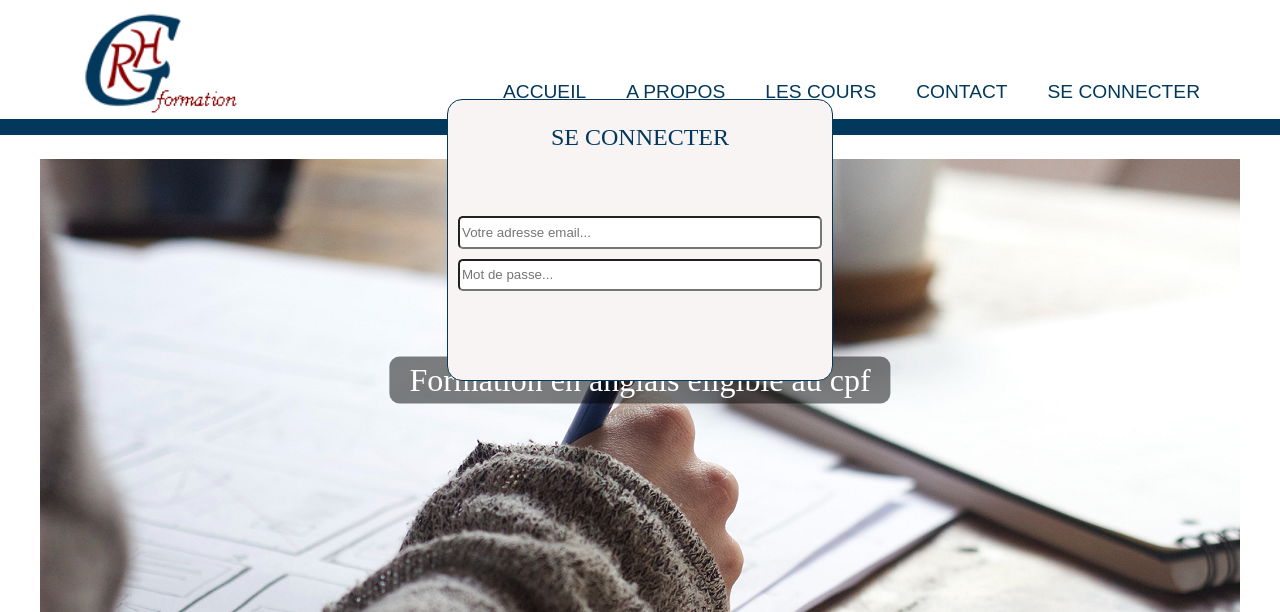
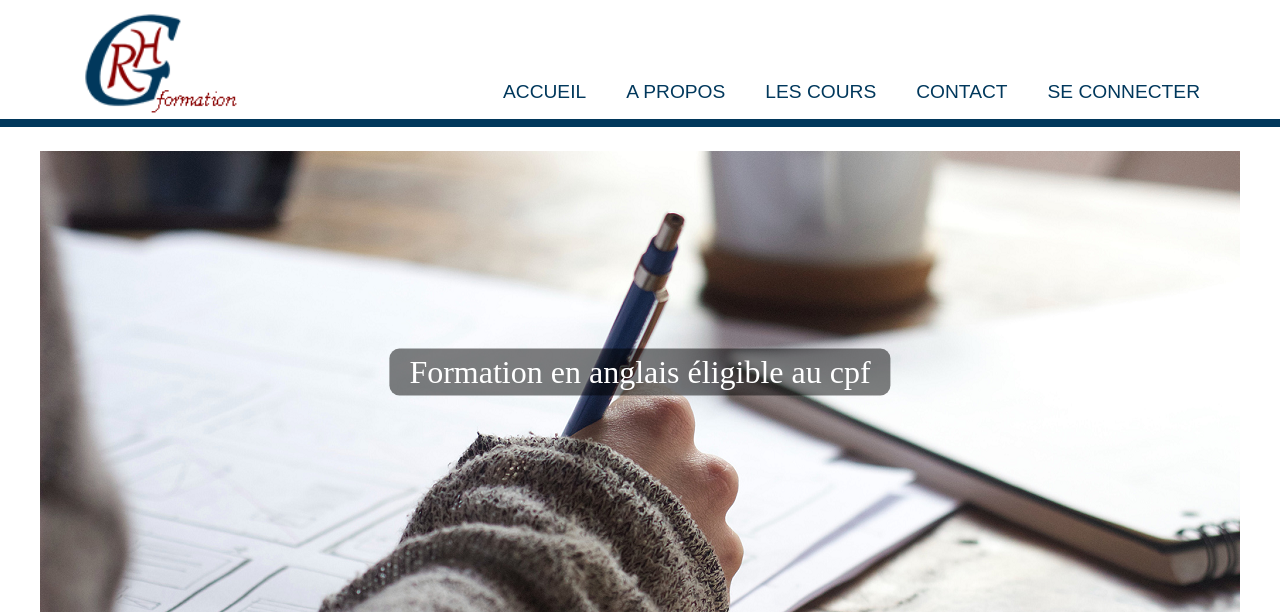
Before and after one commit to nicolaslechenic/grh56, a PHP site: page / in a window 1280 px wide. Shown: the top 612 px of the page. Run offline with PHP 8.4, Linux system fonts and the light colour scheme; data that the repository does not hold is empty; some web fonts are replaced.

Commit message:
modal css animation + open/close jquery

```diff
--- /dev/null
+++ b/app/public/css/animation.css
@@ -0,0 +1,24 @@
+.modal_animate {
+    animation: animateopacity 1.1s;
+    -webkit-animation: animateopacity 1.1s;
+}
+
+@-webkit-keyframes animateopacitym {
+    0% {
+        opacity: 0;
+    }
+
+    100% {
+        opacity: 1;
+    }
+}
+
+@keyframes animateopacity {
+    0% {
+        opacity: 0;
+    }
+
+    100% {
+        opacity: 1;
+    }
+}
--- a/app/public/css/style.css
+++ b/app/public/css/style.css
@@ -1,4 +1,6 @@
 @import url('https://fonts.googleapis.com/css?family=Chonburi&display=swap');
+
+@import url('https://fonts.googleapis.com/css?family=Open+Sans&display=swap');
 
 /* GENERAL STYLING*/
 html,
@@ -81,7 +83,7 @@ body {
 }
 
 #top_separator {
-    height: 1em;
+    height: 0.5em;
     width: 100vw;
     background-color: #01385C;
 }
@@ -118,36 +120,80 @@ body {
     transition: all .5s ease-in-out;
 }
 
-        /*MODAL BOX*/
+/*MODAL BOX*/
 #modal_box {
-    background-color: rgb(248, 244, 244);
-    border: 1px solid #01385C;
+    background-color: rgb(255, 255, 255);
+    border: 0.5px solid #01385C;
     border-radius: 15px;
-    height: 35%;
+    display: none;
+    height: auto;
     left: 50%;
+    width: 500px;
     position: absolute;
-    top: 30%;
+    top: 35%;
     transform: translate(-50%, -50%);
-    width: 30%;
     z-index: 1;
     text-align: center;
+}
 
+.fa {
+    right: 10px;
+    top: 10px;
+    position: absolute;
+    margin-bottom: 20px;
+    color: #01385C;
 }
-#login_title{
-    font-size: 1.5em;
-    margin-top:1em;
-    margin-bottom: 2.5em;
-    color:#01385C;
 
+.fa:hover {
+    color: #8A0202;
 }
-#log_in{
+
+#login_title {
+    font: bold 1.5em 'Open Sans', sans-serif;
+    margin-top: 1em;
+    margin-bottom: 0.5em;
+    color: rgb(70, 136, 180);
+}
+
+#log_in {
     display: flex;
     flex-direction: column;
 }
-.log_in_field{
-    margin: 5px 10px;
-    height:2em;
-    border-radius: 5px
+
+.log_in_field {
+    margin: 20px 10px;
+    height: 2.5em;
+    border-radius: 5px;
+}
+
+#connect_button {
+    background-color: rgb(70, 136, 180);
+    border-radius: 10px;
+    color: white;
+    font: 1.5em 'Open Sans';
+    height: 2em;
+    margin: 20px 10px;
+}
+
+.modal_links {
+    color: rgb(70, 136, 180);
+    font-family: 'Open sans', sans-serif;
+    margin-left: 10px;
+    text-align: left;
+}
+
+#create_account {
+    text-align: center;
+    margin-bottom: 10px;
+}
+
+#log_in p {
+    border-top: 2px solid #01385C;
+    color: #01385C;
+    font: 1.5em 'Open sans', sans-serif;
+    margin-bottom: 5px;
+    margin-top: -5px;
+    padding-top: 15px;
 }
 
 /*MAIN SECTION*/
--- /dev/null
+++ b/app/public/js/modalBox.js
@@ -0,0 +1,8 @@
+$(document).ready(function () {
+    $("#connect").click(function () {
+        $("#modal_box").show();
+    });
+    $(".fa").click(function () {
+        $("#modal_box").hide();
+    });
+});
--- a/app/views/layouts/footer.php
+++ b/app/views/layouts/footer.php
@@ -34,9 +34,10 @@
             </div>
         </footer>
         <!-- LINKS TO SCRIPTS -->
+        <script src="https://ajax.googleapis.com/ajax/libs/jquery/3.4.1/jquery.min.js"></script>
         <script src="app/public/js/active.js"></script>
         <script src="app/public/js/hamburgerBtn.js"></script>
-        <script src="https://ajax.googleapis.com/ajax/libs/jquery/3.4.1/jquery.min.js"></script>
+        <script src="app/public/js/modalBox.js"></script>
 
     </body>
 
--- a/app/views/layouts/head.php
+++ b/app/views/layouts/head.php
@@ -7,7 +7,10 @@
         <link rel="stylesheet" href="app/public/css/style.css">
         <link rel="stylesheet" href="app/public/css/media_queries.css">
         <link rel="stylesheet" href="app/public/css/js_classes.css">
+        <link rel="stylesheet" href="app/public/css/animation.css">
         <link href="https://fonts.googleapis.com/css?family=Charm&display=swap" rel="stylesheet">
+        <link rel="stylesheet" href="https://cdnjs.cloudflare.com/ajax/libs/font-awesome/4.7.0/css/font-awesome.min.css">
+
         <title>GRH56 formation</title>
     </head>
     <body>
--- a/app/views/layouts/header.php
+++ b/app/views/layouts/header.php
@@ -15,17 +15,22 @@
                 <li><a href="index.php?action=about" class="main_menu_link" id="about">A PROPOS</a></li>
                 <li><a href="index.php?action=courses" class="main_menu_link" id="courses">LES COURS</a></li>
                 <li><a href="index.php?action=contact" class="main_menu_link" id="contact">CONTACT</a></li>
-                <li><a href="#">SE CONNECTER</a></li>
+                <li><a  id="connect">SE CONNECTER</a></li>
             </ul>
         </nav>
     </div>
     </div>
     <div class id="top_separator"></div>
-    <div id="modal_box">
+    <div id="modal_box" class="modal_animate">
+        <i class="fa fa-remove" style="font-size:24px"></i>
         <div id="login_title">SE CONNECTER</div>
         <form id="log_in" action="studet.php" method="post">
             <input type="email" class="log_in_field" id="log_in_email" placeholder="Votre adresse email...">
             <input type="password" class="log_in_field" id="log_in_password" placeholder="Mot de passe...">
+            <a href="#" class="modal_links">Mot de passe oublier ?</a>
+            <button type="submit" id="connect_button">Se connecter</button>
+            <p>Nouvel étudiant ?</p>
+            <a href="#" class="modal_links" id="create_account">Créer un compte</a>
         </form>
     </div>
 </header>
```
